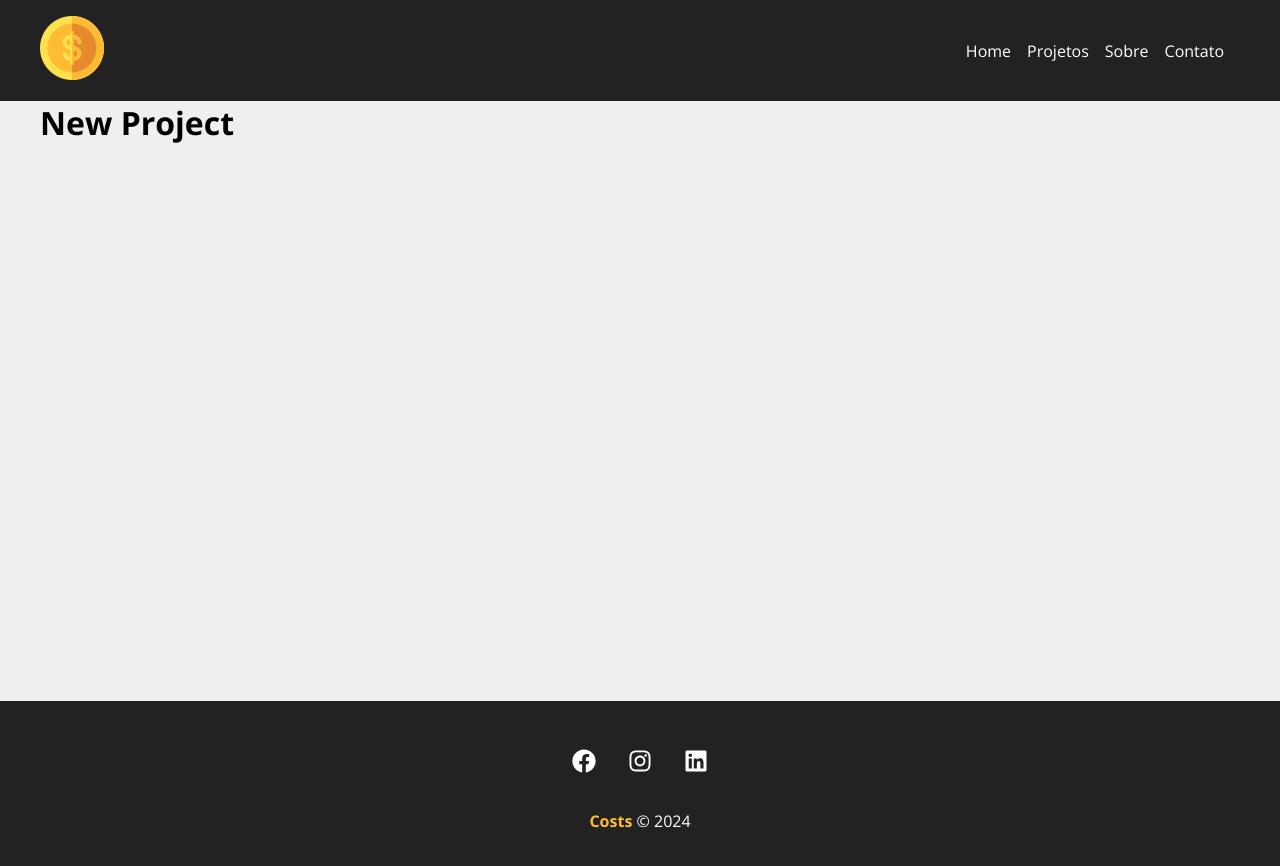
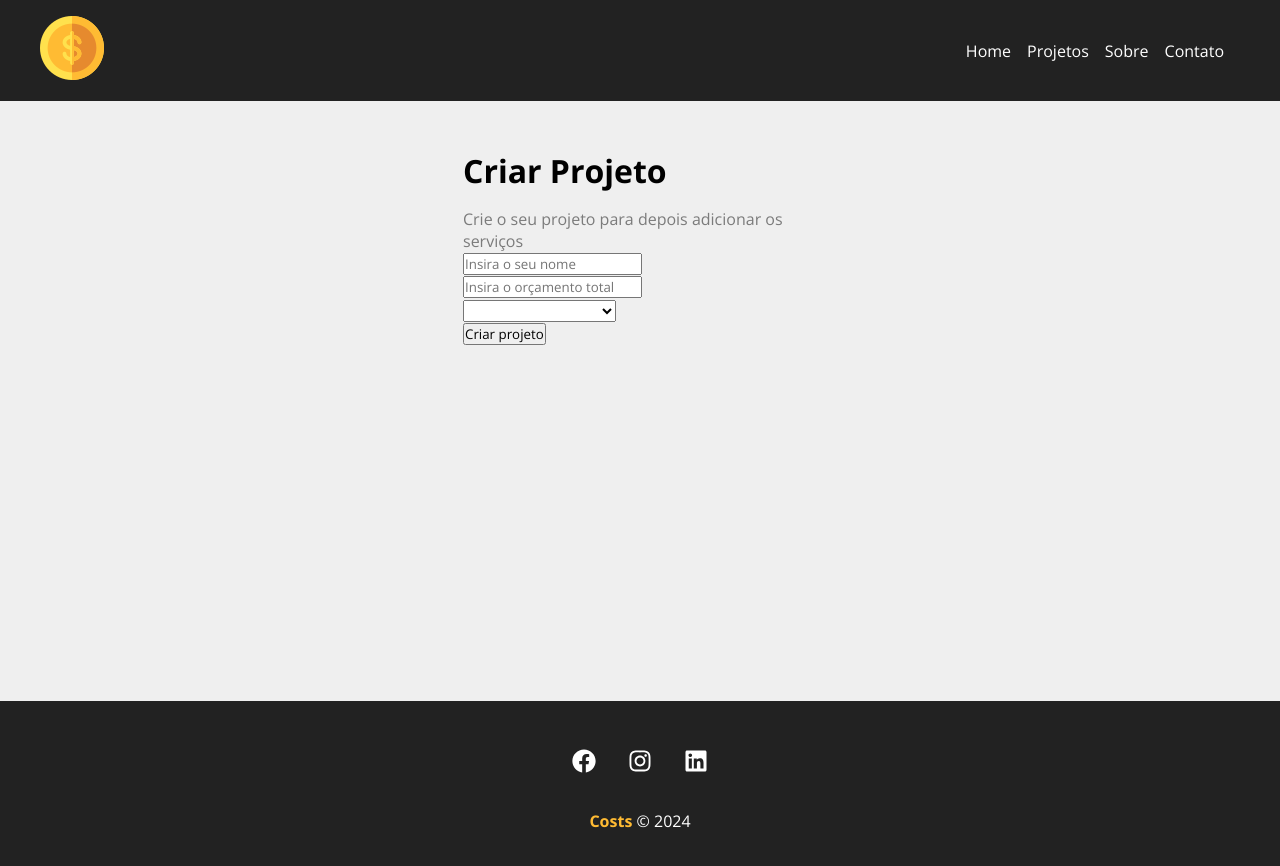
Before and after one commit to andredw13L/costs, a React (Create React App) app: page /newproject in a window 1280 px wide. Shown: the top 866 px of the page. Built offline with nearby package versions, Linux system fonts and the light colour scheme.

Commit message:
Página para o formulário de projeto

```diff
--- a/src/App.js
+++ b/src/App.js
@@ -1,4 +1,4 @@
-import { BrowserRouter as Router, Routes, Route} from "react-router-dom";
+import { BrowserRouter as Router, Routes, Route } from "react-router-dom";
 import Home from "./components/pages/Home";
 import Company from "./components/pages/Company";
 import Contact from "./components/pages/Contact";
--- a/src/components/pages/NewProject.js
+++ b/src/components/pages/NewProject.js
@@ -1,6 +1,14 @@
+import ProjectForm from '../projects/ProjectForm'
+import styles from './NewProject.module.css'
+
+
 function NewProject() {
     return(
-        <h1>New Project</h1>
+        <div className={styles.newProject_container}>
+            <h1>Criar Projeto</h1>
+            <p>Crie o seu projeto para depois adicionar os serviços</p>
+            <ProjectForm />
+        </div>
     )
 }
 
--- /dev/null
+++ b/src/components/pages/NewProject.module.css
@@ -0,0 +1,13 @@
+.newProject_container {
+    width: 450px;
+    margin: 0 auto;
+    padding: 3em;
+}
+
+.newProject_container h1 {
+    margin-bottom: 0.5em;
+}
+
+.newProject_container p {
+    color: #7b7b7b;
+}
--- /dev/null
+++ b/src/components/projects/ProjectForm.js
@@ -0,0 +1,22 @@
+function ProjectForm() {
+    return (
+        <form>
+            <div>
+                <input type="text" placeholder="Insira o seu nome" />
+            </div>
+            <div>
+                <input type="number" placeholder="Insira o orçamento total" />
+            </div>
+            <div>
+                <select name="category_id">
+                    <option disabled>Selecione a categoria</option>
+                </select>
+            </div>
+            <div>
+                <input type="submit" value="Criar projeto"/>
+            </div>
+        </form>
+    )
+}
+
+export default ProjectForm
```
